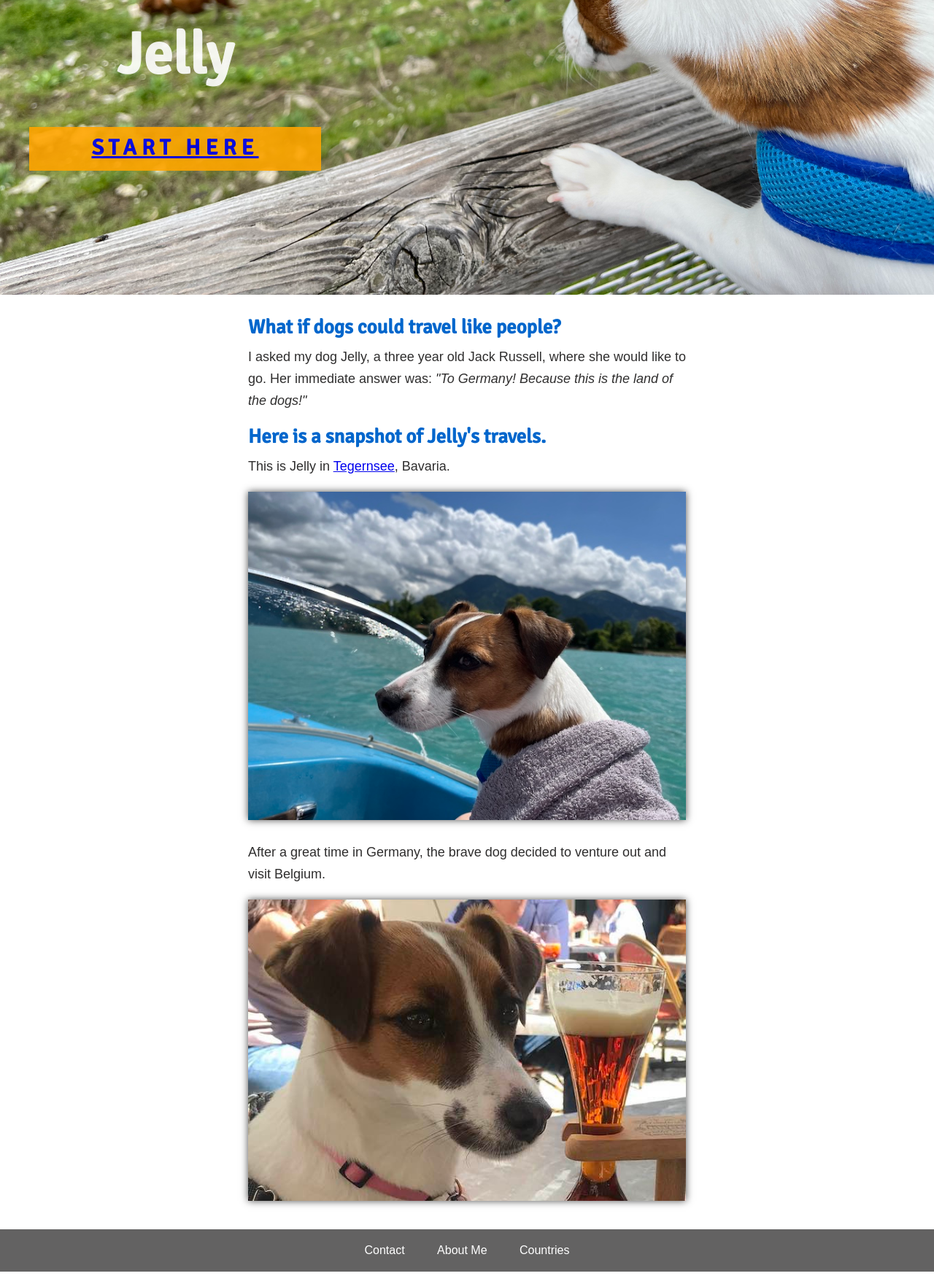
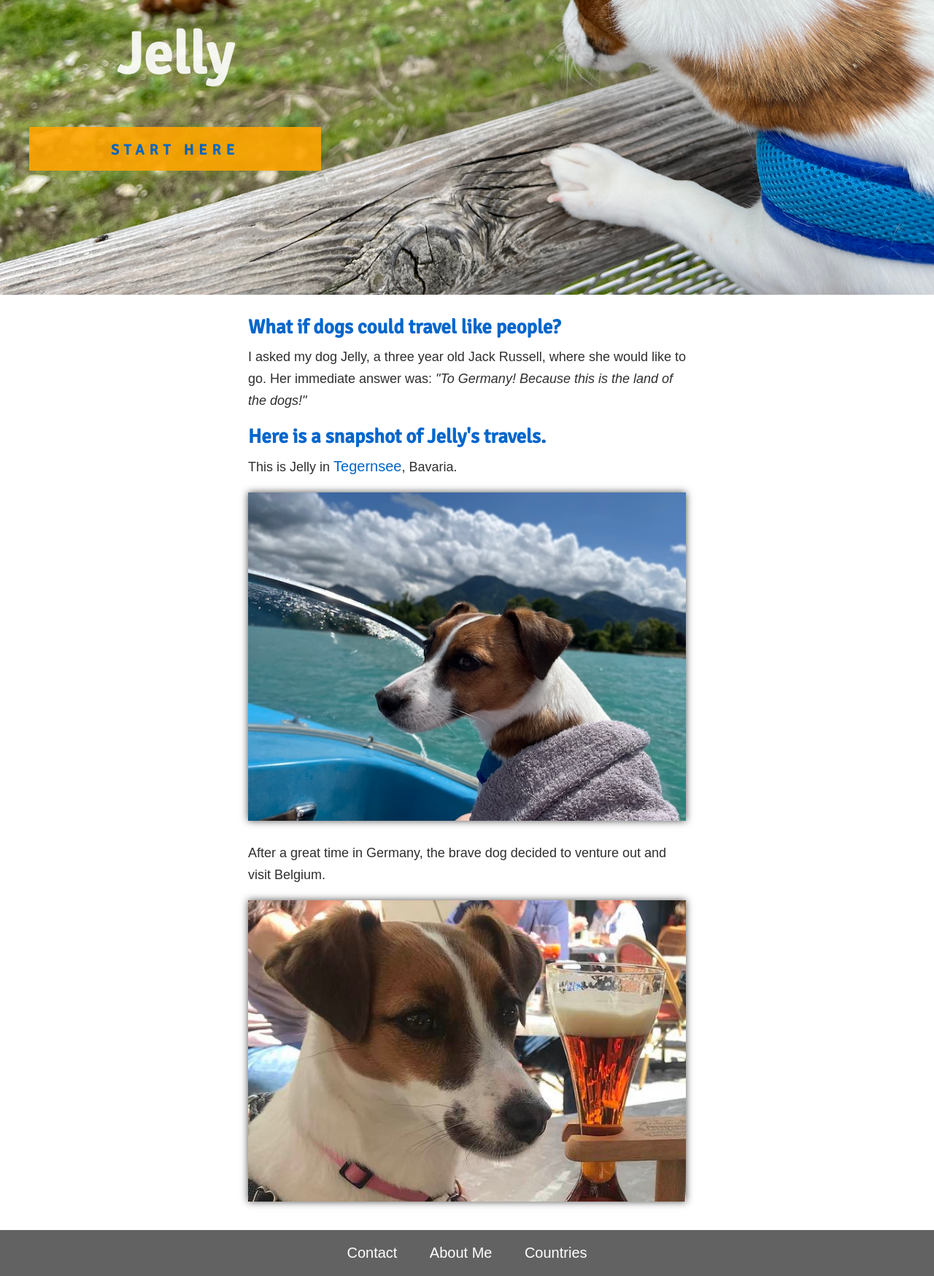
Before and after one commit to y-monson/pettravelhub, a Flask app: page / in a window 1280 px wide. Shown: the part 386-2135 px from the top of the page at 73% size. Run offline with Flask 3, Linux system fonts and the light colour scheme.

Commit message:
Update style.css

```diff
--- a/static/style.css
+++ b/static/style.css
@@ -37,7 +37,7 @@ nav li {
   margin-top: 18px;
 }
 
-nav a {
+nav a, a {
   font-size: 20px;
   text-decoration: none;
   color: hsl(210, 100%, 40%);
```
